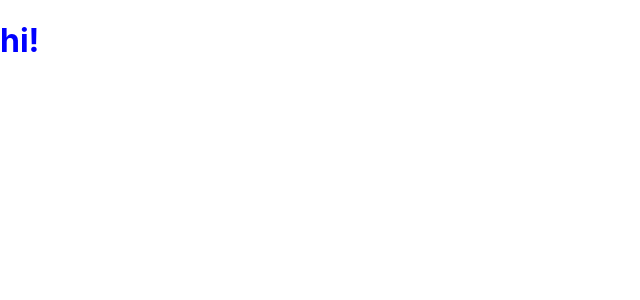
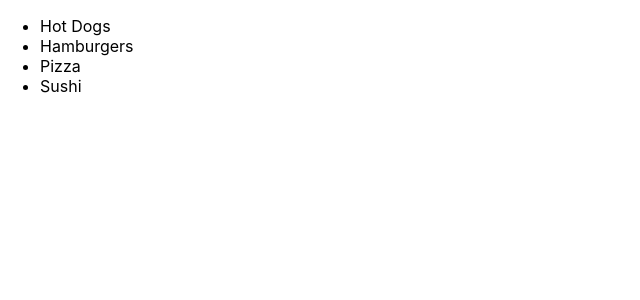
Before and after one commit to shibata421/LearningReact, a React (Create React App) app: page / in a window 1280 px wide. Shown: the top 300 px of the page, without its empty margins (0-640 px from the left). Built offline with nearby package versions, Linux system fonts and the light colour scheme.

Commit message:
Introducing JSX

```diff
--- a/src/index.js
+++ b/src/index.js
@@ -3,9 +3,11 @@
 import './index.css';
 
 ReactDOM.render(
-  React.createElement(
-    "div",
-    {style: {color: "blue"}},
-    React.createElement("h1", null, "hi!")),
+  <ul>
+    <li>Hot Dogs</li>
+    <li>Hamburgers</li>
+    <li>Pizza</li>
+    <li>Sushi</li>
+  </ul>,
   document.getElementById('root')
 );
```
